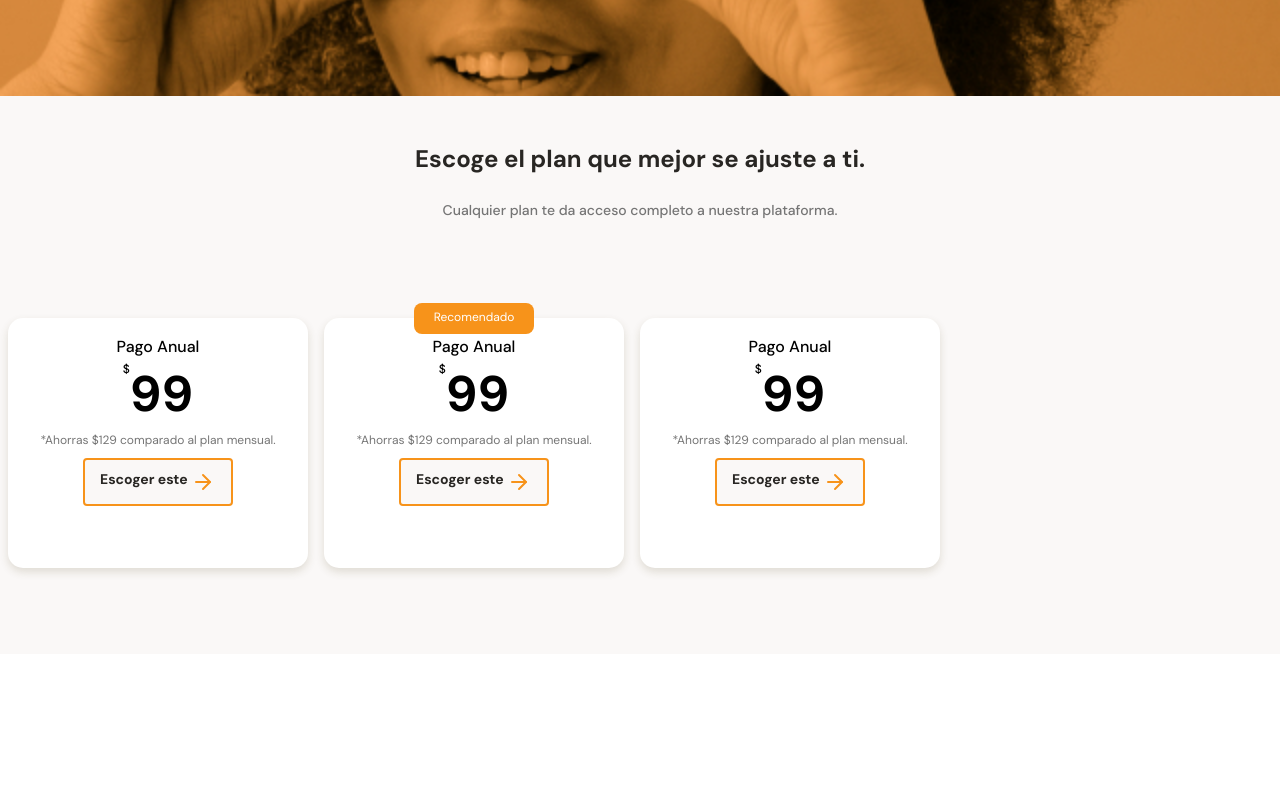
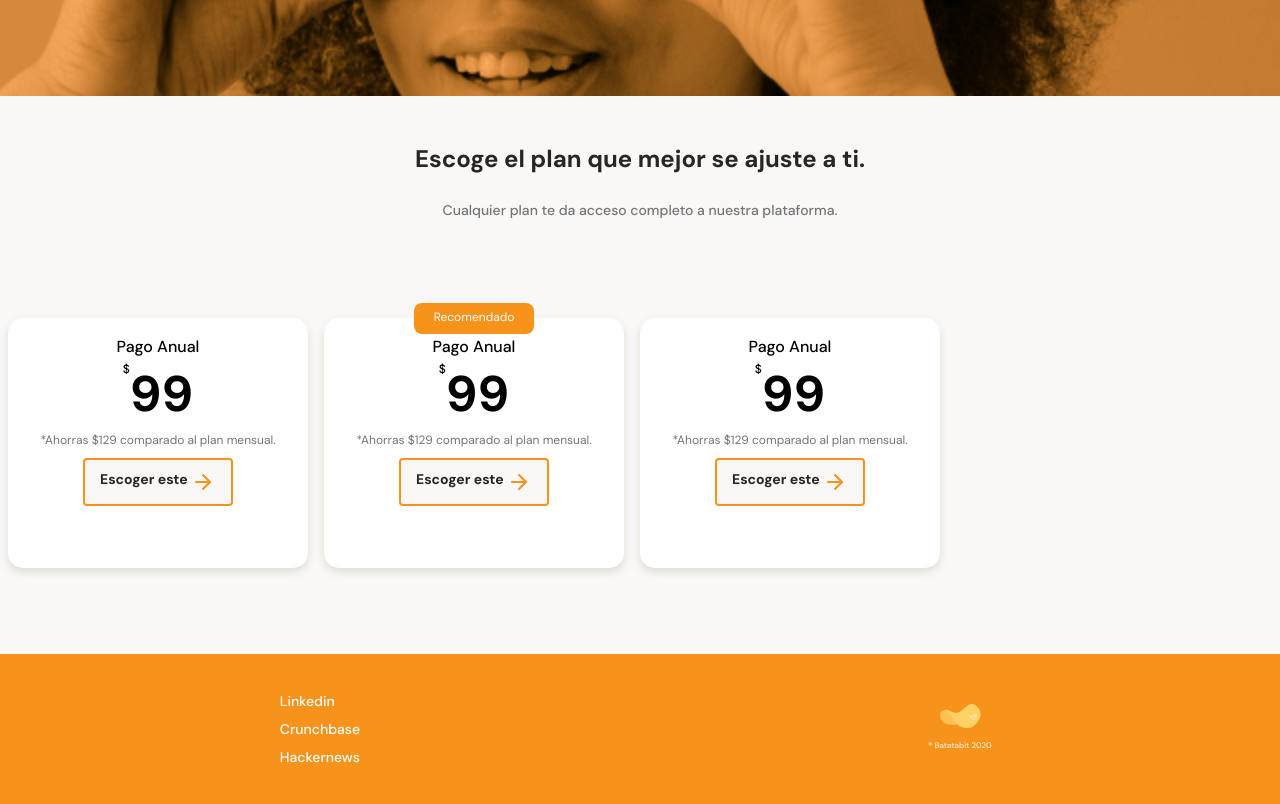
Before and after one commit to carlosbritto32/Batatabit, a plain HTML site: page index.html in a window 1280 px wide. Shown: the part 2294-3098 px from the top of the page. Before the commit the page ends 2948 px from the top, so only its background shows below. Drawn offline with Linux system fonts and the light colour scheme.

Commit message:
Se crea y se da estilos al footer

```diff
--- a/index.html
+++ b/index.html
@@ -155,6 +155,17 @@
         </section>
       </section>
     </main>
-    <footer></footer>
+    <footer>
+      <section class="left">
+        <ul>
+          <li><a href="#">Linkedin</a></li>
+          <li><a href="#">Crunchbase</a></li>
+          <li><a href="#">Hackernews</a></li>
+        </ul>
+      </section>
+      <section class="right">
+        <img src="./assets/img/logo-footer.svg" alt="Logo de batatabit 2020" />
+      </section>
+    </footer>
   </body>
 </html>
--- a/style.css
+++ b/style.css
@@ -496,3 +496,32 @@ main {
   background-image: url("./assets/icons/orange-right-arrow.svg");
   vertical-align: top;
 }
+
+footer {
+  display: flex;
+  width: 100%;
+  height: 150px;
+  background-color: var(--bitcoin-orange);
+}
+
+footer section {
+  display: flex;
+  width: 50%;
+  justify-content: center;
+  align-items: center;
+}
+
+footer .left ul {
+  font-size: 1.4rem;
+  font-weight: 500;
+  line-height: 1.8rem;
+  list-style: none;
+}
+
+.left li {
+  margin: 10px 0;
+}
+.left a {
+  text-decoration: none;
+  color: var(--just-white);
+}
```
